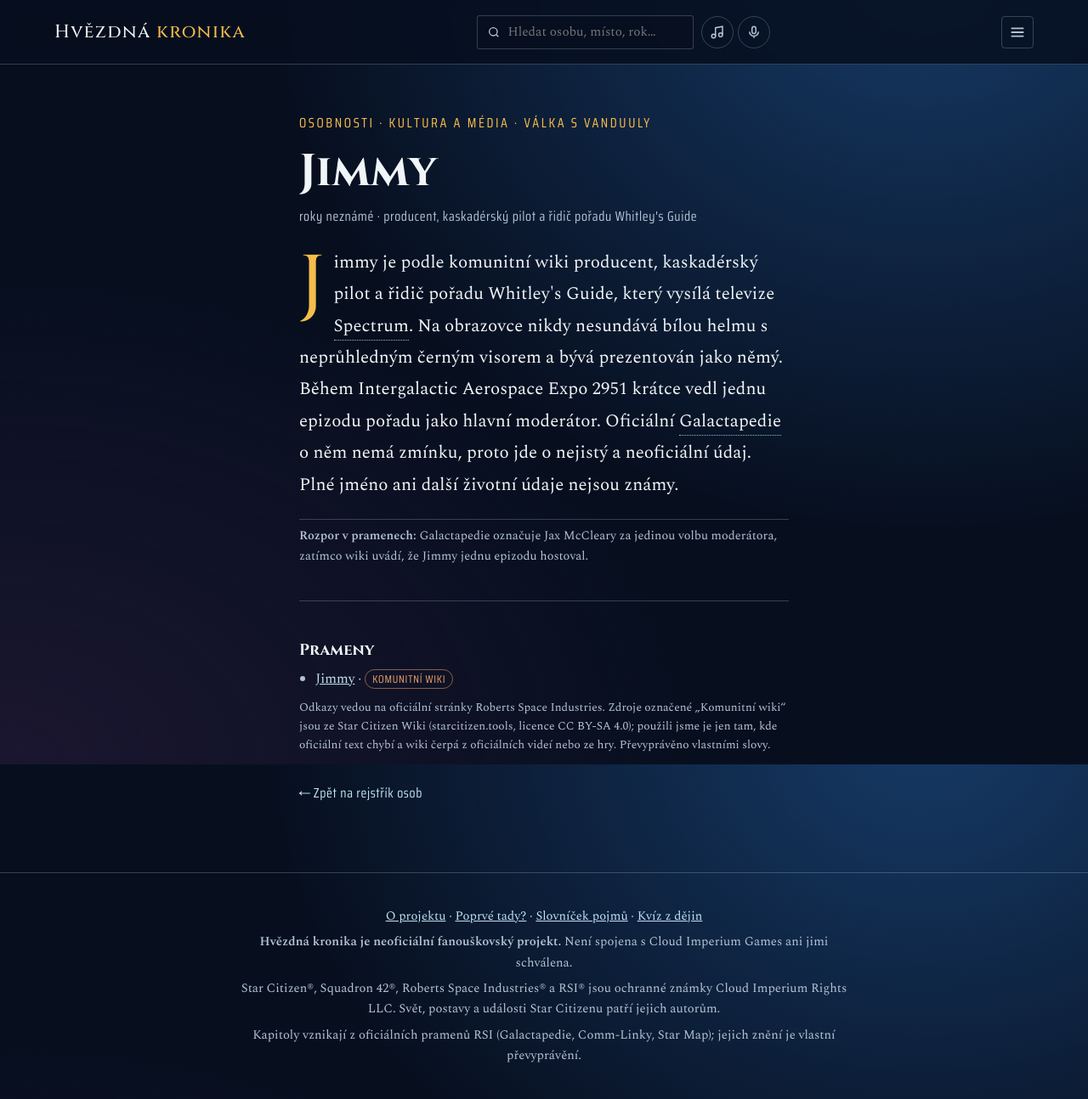
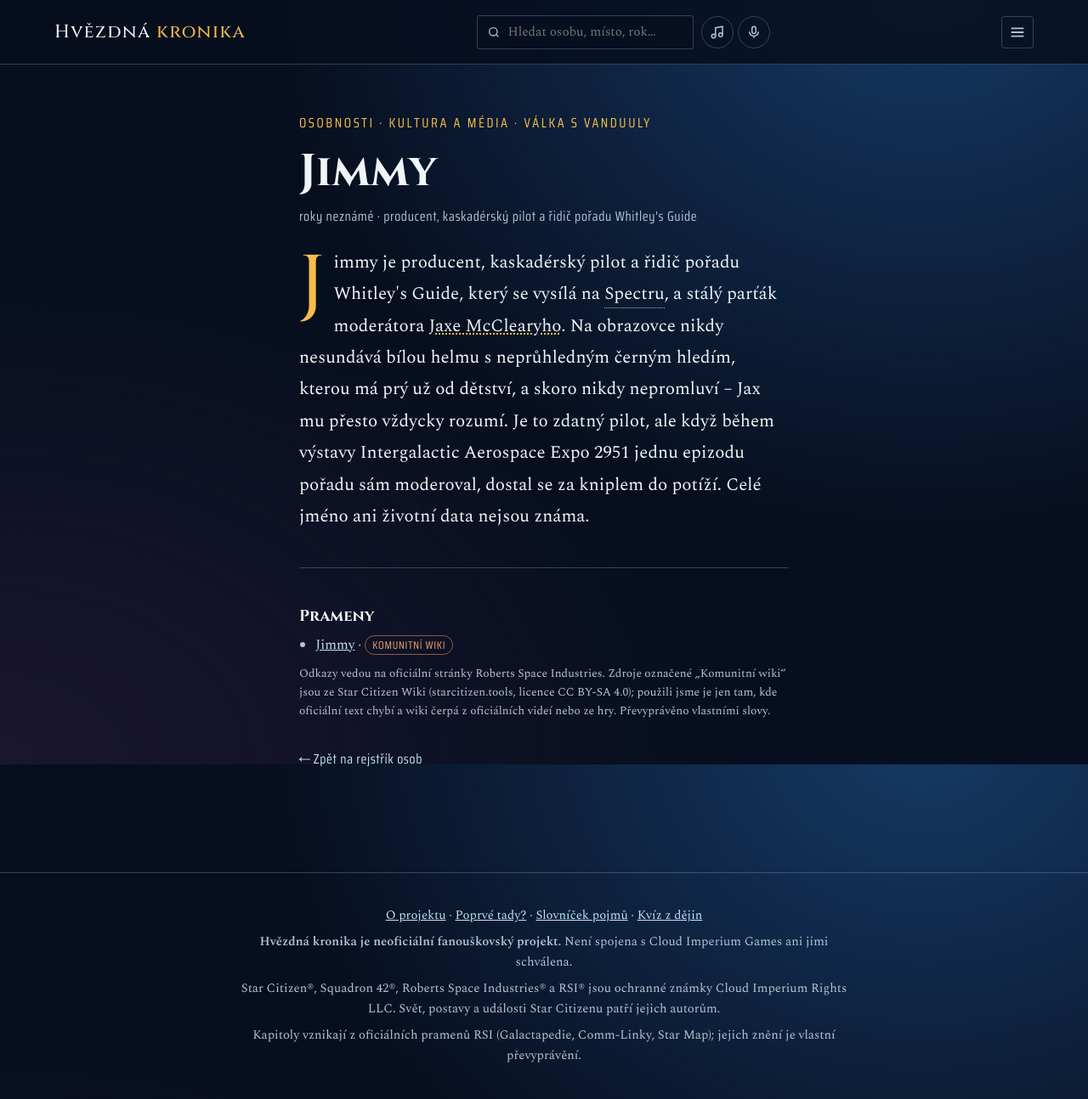
Before and after one commit to dadotik-eng/kronika-vesmiru, a Jekyll site: the page built from _osoby/jimmy.md, in a window 1280 px wide and 1294 px high. Shown: the whole window at 85% size. Built offline with Jekyll 4.4.1, drawn with Linux system fonts in a browser that asks for light colours.

Commit message:
Jimmy: medailonek bez poznámek o zdroji, klíč z Archiváře; vazby postav Squadronu 42 v Síti osobností
Co-Authored-By: Claude Opus 5.5 <noreply@anthropic.com>
Claude-Session: https://claude.ai/code/session_019nmCp42rAmbc4M4RKrxxCM

```diff
--- a/_osoby/jimmy.md
+++ b/_osoby/jimmy.md
@@ -1,17 +1,17 @@
 ---
 jmeno: Jimmy
-narozeni: 'neznámo'
-umrti: 'neznámo'
+narozeni: neznámo
+umrti: neznámo
 role: producent, kaskadérský pilot a řidič pořadu Whitley's Guide
 kategorie: kultura
-medailonek: "Jimmy je podle komunitní wiki producent, kaskadérský pilot a řidič pořadu Whitley's Guide, který vysílá televize Spectrum. Na obrazovce nikdy nesundává bílou helmu s neprůhledným černým visorem a bývá prezentován jako němý. Během Intergalactic Aerospace Expo 2951 krátce vedl jednu epizodu pořadu jako hlavní moderátor. Oficiální Galactapedie o něm nemá zmínku, proto jde o nejistý a neoficiální údaj. Plné jméno ani další životní údaje nejsou známy."
+medailonek: Jimmy je producent, kaskadérský pilot a řidič pořadu Whitley's Guide, který se vysílá na Spectru, a stálý parťák moderátora Jaxe McClearyho. Na obrazovce nikdy nesundává bílou helmu s neprůhledným černým hledím, kterou má prý už od dětství, a skoro nikdy nepromluví – Jax mu přesto vždycky rozumí. Je to zdatný pilot, ale když během výstavy Intergalactic Aerospace Expo 2951 jednu epizodu pořadu sám moderoval, dostal se za kniplem do potíží. Celé jméno ani životní data nejsou známa.
 zdroje:
-- nazev: "Jimmy"
+- nazev: Jimmy
   typ: Komunitní wiki
   url: https://starcitizen.tools/Jimmy
-  record_key: scwiki:Jimmy
+  record_key: scwiki:46305
+  hash: 06b7f94b61f80cbb099e922efbcf976114cc8fa915cf8dc9688f44e35ccfbb3c
 kapitoly: []
-rozpor: "Galactapedie označuje Jax McCleary za jedinou volbu moderátora, zatímco wiki uvádí, že Jimmy jednu epizodu hostoval."
 rad: 2950
 obdobi: valka
 ---
```
Also changed, not shown: _data/vztahy.yml (+9 -0 lines).
